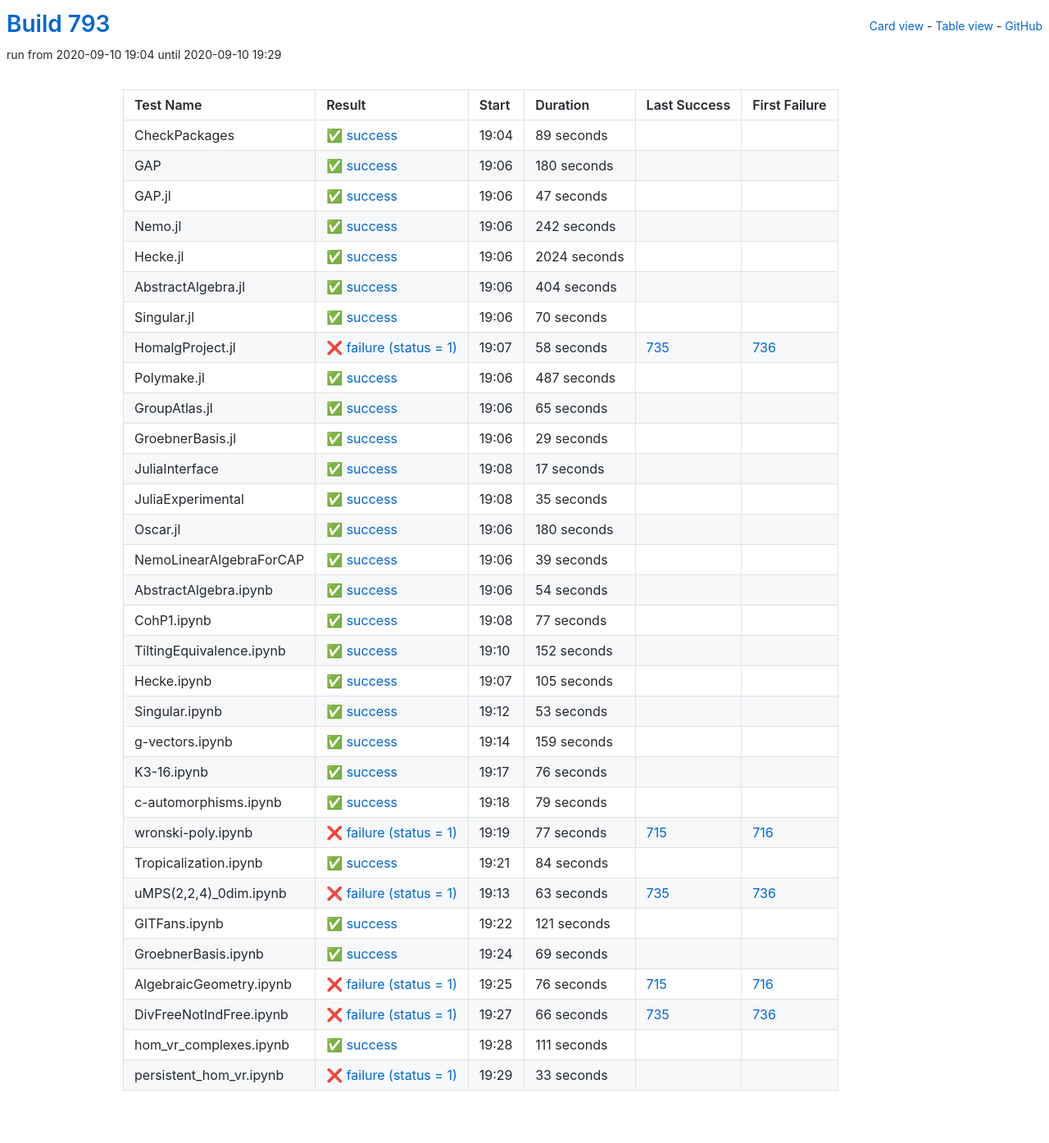
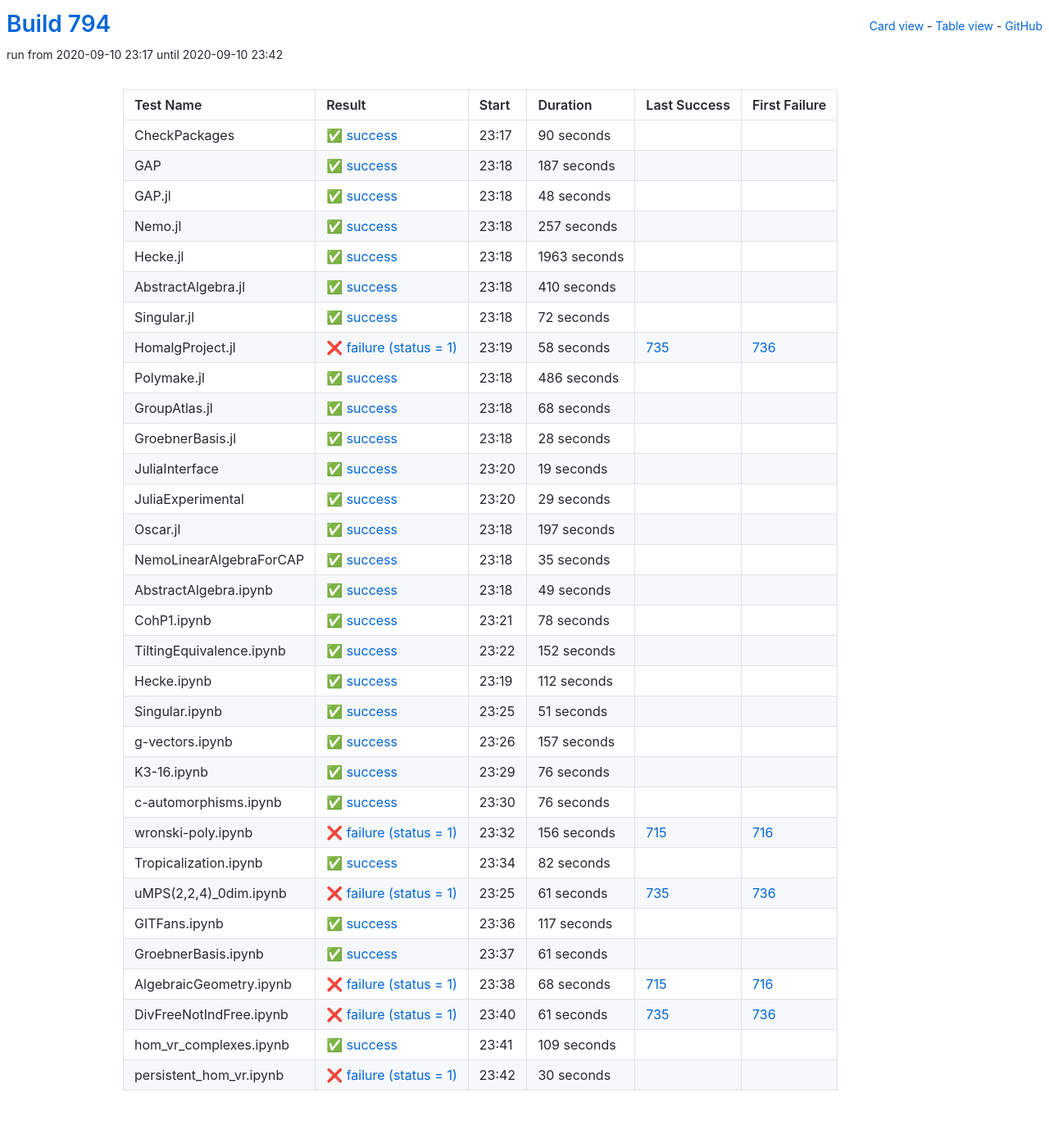
Before and after one commit to oscar-system/oscar-ci-status-stable, a Jekyll site: the page built from table.html, in a window 1280 px wide. Shown: the whole page at 82% size. Built offline with Jekyll 4.4.1, drawn with Linux system fonts in a browser that asks for light colours.

Commit message:
Build #794

```diff
--- a/_data/ci.yml
+++ b/_data/ci.yml
@@ -1,6 +1,6 @@
 ---
-build: 793
-build_url: https://oscarci.mathematik.uni-kl.de/job/oscar-stable/793/
+build: 794
+build_url: https://oscarci.mathematik.uni-kl.de/job/oscar-stable/794/
 job: oscar-stable
 organization: oscar-system
 repo: oscar-ci-status-stable
@@ -8,92 +8,92 @@ repourl: https://github.com/oscar-system/oscar-ci-status-stable
 tests:
 - name: CheckPackages
   id: checkpackages
-  log: https://oscarci.mathematik.uni-kl.de/job/oscar-stable/793/artifact/logs/build-793/CheckPackages.log
-  start: 2020-09-10 19:04
+  log: https://oscarci.mathematik.uni-kl.de/job/oscar-stable/794/artifact/logs/build-794/CheckPackages.log
+  start: 2020-09-10 23:17
   success: true
   exitcode: 0
   status: success
-  duration: 89
+  duration: 90
   last_success: false
   last_success_url:
   first_failure: false
   first_failure_url:
 - name: GAP
   id: gap
-  log: https://oscarci.mathematik.uni-kl.de/job/oscar-stable/793/artifact/logs/build-793/GAP.log
-  start: 2020-09-10 19:06
+  log: https://oscarci.mathematik.uni-kl.de/job/oscar-stable/794/artifact/logs/build-794/GAP.log
+  start: 2020-09-10 23:18
   success: true
   exitcode: 0
   status: success
-  duration: 180
+  duration: 187
   last_success: false
   last_success_url:
   first_failure: false
   first_failure_url:
 - name: GAP.jl
   id: gap-jl
-  log: https://oscarci.mathematik.uni-kl.de/job/oscar-stable/793/artifact/logs/build-793/GAP.jl.log
-  start: 2020-09-10 19:06
+  log: https://oscarci.mathematik.uni-kl.de/job/oscar-stable/794/artifact/logs/build-794/GAP.jl.log
+  start: 2020-09-10 23:18
   success: true
   exitcode: 0
   status: success
-  duration: 47
+  duration: 48
   last_success: false
   last_success_url:
   first_failure: false
   first_failure_url:
 - name: Nemo.jl
   id: nemo-jl
-  log: https://oscarci.mathematik.uni-kl.de/job/oscar-stable/793/artifact/logs/build-793/Nemo.jl.log
-  start: 2020-09-10 19:06
+  log: https://oscarci.mathematik.uni-kl.de/job/oscar-stable/794/artifact/logs/build-794/Nemo.jl.log
+  start: 2020-09-10 23:18
   success: true
   exitcode: 0
   status: success
-  duration: 242
+  duration: 257
   last_success: false
   last_success_url:
   first_failure: false
   first_failure_url:
 - name: Hecke.jl
   id: hecke-jl
-  log: https://oscarci.mathematik.uni-kl.de/job/oscar-stable/793/artifact/logs/build-793/Hecke.jl.log
-  start: 2020-09-10 19:06
+  log: https://oscarci.mathematik.uni-kl.de/job/oscar-stable/794/artifact/logs/build-794/Hecke.jl.log
+  start: 2020-09-10 23:18
   success: true
   exitcode: 0
   status: success
-  duration: 2024
+  duration: 1963
   last_success: false
   last_success_url:
   first_failure: false
   first_failure_url:
 - name: AbstractAlgebra.jl
   id: abstractalgebra-jl
-  log: https://oscarci.mathematik.uni-kl.de/job/oscar-stable/793/artifact/logs/build-793/AbstractAlgebra.jl.log
-  start: 2020-09-10 19:06
+  log: https://oscarci.mathematik.uni-kl.de/job/oscar-stable/794/artifact/logs/build-794/AbstractAlgebra.jl.log
+  start: 2020-09-10 23:18
   success: true
   exitcode: 0
   status: success
-  duration: 404
+  duration: 410
   last_success: false
   last_success_url:
   first_failure: false
   first_failure_url:
 - name: Singular.jl
   id: singular-jl
-  log: https://oscarci.mathematik.uni-kl.de/job/oscar-stable/793/artifact/logs/build-793/Singular.jl.log
-  start: 2020-09-10 19:06
+  log: https://oscarci.mathematik.uni-kl.de/job/oscar-stable/794/artifact/logs/build-794/Singular.jl.log
+  start: 2020-09-10 23:18
   success: true
   exitcode: 0
   status: success
-  duration: 70
+  duration: 72
   last_success: false
   last_success_url:
   first_failure: false
   first_failure_url:
 - name: HomalgProject.jl
   id: homalgproject-jl
-  log: https://oscarci.mathematik.uni-kl.de/job/oscar-stable/793/artifact/logs/build-793/HomalgProject.jl.log
-  start: 2020-09-10 19:07
+  log: https://oscarci.mathematik.uni-kl.de/job/oscar-stable/794/artifact/logs/build-794/HomalgProject.jl.log
+  start: 2020-09-10 23:19
   success: false
   exitcode: 1
   status: failure
@@ -104,32 +104,56 @@ tests:
   first_failure_url: https://oscarci.mathematik.uni-kl.de/job/oscar-stable/736/
 - name: Polymake.jl
   id: polymake-jl
-  log: https://oscarci.mathematik.uni-kl.de/job/oscar-stable/793/artifact/logs/build-793/Polymake.jl.log
-  start: 2020-09-10 19:06
+  log: https://oscarci.mathematik.uni-kl.de/job/oscar-stable/794/artifact/logs/build-794/Polymake.jl.log
+  start: 2020-09-10 23:18
   success: true
   exitcode: 0
   status: success
-  duration: 487
+  duration: 486
   last_success: false
   last_success_url:
   first_failure: false
   first_failure_url:
 - name: GroupAtlas.jl
   id: groupatlas-jl
-  log: https://oscarci.mathematik.uni-kl.de/job/oscar-stable/793/artifact/logs/build-793/GroupAtlas.jl.log
-  start: 2020-09-10 19:06
+  log: https://oscarci.mathematik.uni-kl.de/job/oscar-stable/794/artifact/logs/build-794/GroupAtlas.jl.log
+  start: 2020-09-10 23:18
   success: true
   exitcode: 0
   status: success
-  duration: 65
+  duration: 68
   last_success: false
   last_success_url:
   first_failure: false
   first_failure_url:
 - name: GroebnerBasis.jl
   id: groebnerbasis-jl
-  log: https://oscarci.mathematik.uni-kl.de/job/oscar-stable/793/artifact/logs/build-793/GroebnerBasis.jl.log
-  start: 2020-09-10 19:06
+  log: https://oscarci.mathematik.uni-kl.de/job/oscar-stable/794/artifact/logs/build-794/GroebnerBasis.jl.log
+  start: 2020-09-10 23:18
+  success: true
+  exitcode: 0
+  status: success
+  duration: 28
+  last_success: false
+  last_success_url:
+  first_failure: false
+  first_failure_url:
+- name: JuliaInterface
+  id: juliainterface
+  log: https://oscarci.mathematik.uni-kl.de/job/oscar-stable/794/artifact/logs/build-794/JuliaInterface.log
+  start: 2020-09-10 23:20
+  success: true
+  exitcode: 0
+  status: success
+  duration: 19
+  last_success: false
+  last_success_url:
+  first_failure: false
+  first_failure_url:
+- name: JuliaExperimental
+  id: juliaexperimental
+  log: https://oscarci.mathematik.uni-kl.de/job/oscar-stable/794/artifact/logs/build-794/JuliaExperimental.log
+  start: 2020-09-10 23:20
   success: true
   exitcode: 0
   status: success
@@ -138,22 +162,22 @@ tests:
   last_success_url:
   first_failure: false
   first_failure_url:
-- name: JuliaInterface
-  id: juliainterface
-  log: https://oscarci.mathematik.uni-kl.de/job/oscar-stable/793/artifact/logs/build-793/JuliaInterface.log
-  start: 2020-09-10 19:08
+- name: Oscar.jl
+  id: oscar-jl
+  log: https://oscarci.mathematik.uni-kl.de/job/oscar-stable/794/artifact/logs/build-794/Oscar.jl.log
+  start: 2020-09-10 23:18
   success: true
   exitcode: 0
   status: success
-  duration: 17
+  duration: 197
   last_success: false
   last_success_url:
   first_failure: false
   first_failure_url:
-- name: JuliaExperimental
-  id: juliaexperimental
-  log: https://oscarci.mathematik.uni-kl.de/job/oscar-stable/793/artifact/logs/build-793/JuliaExperimental.log
-  start: 2020-09-10 19:08
+- name: NemoLinearAlgebraForCAP
+  id: nemolinearalgebraforcap
+  log: https://oscarci.mathematik.uni-kl.de/job/oscar-stable/794/artifact/logs/build-794/NemoLinearAlgebraForCAP.log
+  start: 2020-09-10 23:18
   success: true
   exitcode: 0
   status: success
@@ -162,58 +186,34 @@ tests:
   last_success_url:
   first_failure: false
   first_failure_url:
-- name: Oscar.jl
-  id: oscar-jl
-  log: https://oscarci.mathematik.uni-kl.de/job/oscar-stable/793/artifact/logs/build-793/Oscar.jl.log
-  start: 2020-09-10 19:06
+- name: AbstractAlgebra.ipynb
+  id: abstractalgebra-ipynb
+  log: https://oscarci.mathematik.uni-kl.de/job/oscar-stable/794/artifact/logs/build-794/AbstractAlgebra.ipynb.log
+  start: 2020-09-10 23:18
   success: true
   exitcode: 0
   status: success
-  duration: 180
-  last_success: false
-  last_success_url:
-  first_failure: false
-  first_failure_url:
-- name: NemoLinearAlgebraForCAP
-  id: nemolinearalgebraforcap
-  log: https://oscarci.mathematik.uni-kl.de/job/oscar-stable/793/artifact/logs/build-793/NemoLinearAlgebraForCAP.log
-  start: 2020-09-10 19:06
-  success: true
-  exitcode: 0
-  status: success
-  duration: 39
-  last_success: false
-  last_success_url:
-  first_failure: false
-  first_failure_url:
-- name: AbstractAlgebra.ipynb
-  id: abstractalgebra-ipynb
-  log: https://oscarci.mathematik.uni-kl.de/job/oscar-stable/793/artifact/logs/build-793/AbstractAlgebra.ipynb.log
-  start: 2020-09-10 19:06
-  success: true
-  exitcode: 0
-  status: success
-  duration: 54
+  duration: 49
   last_success: false
   last_success_url:
   first_failure: false
   first_failure_url:
 - name: CohP1.ipynb
   id: cohp1-ipynb
-  log: https://oscarci.mathematik.uni-kl.de/job/oscar-stable/793/artifact/logs/build-793/CohP1.ipynb.log
-  start: 2020-09-10 19:08
+  log: https://oscarci.mathematik.uni-kl.de/job/oscar-stable/794/artifact/logs/build-794/CohP1.ipynb.log
+  start: 2020-09-10 23:21
   success: true
   exitcode: 0
   status: success
-  duration: 77
+  duration: 78
   last_success: false
   last_success_url:
   first_failure: false
   first_failure_url:
 - name: TiltingEquivalence.ipynb
   id: tiltingequivalence-ipynb
-  log: https://oscarci.mathematik.uni-kl.de/job/oscar-stable/793/artifact/logs/build-793/TiltingEquivalence.ipynb.log
-  start: 2020-09-10 19:10
+  log: https://oscarci.mathematik.uni-kl.de/job/oscar-stable/794/artifact/logs/build-794/TiltingEquivalence.ipynb.log
+  start: 2020-09-10 23:22
   success: true
   exitcode: 0
   status: success
@@ -224,44 +224,44 @@ tests:
   first_failure_url:
 - name: Hecke.ipynb
   id: hecke-ipynb
-  log: https://oscarci.mathematik.uni-kl.de/job/oscar-stable/793/artifact/logs/build-793/Hecke.ipynb.log
-  start: 2020-09-10 19:07
+  log: https://oscarci.mathematik.uni-kl.de/job/oscar-stable/794/artifact/logs/build-794/Hecke.ipynb.log
+  start: 2020-09-10 23:19
   success: true
   exitcode: 0
   status: success
-  duration: 105
+  duration: 112
   last_success: false
   last_success_url:
   first_failure: false
   first_failure_url:
 - name: Singular.ipynb
   id: singular-ipynb
-  log: https://oscarci.mathematik.uni-kl.de/job/oscar-stable/793/artifact/logs/build-793/Singular.ipynb.log
-  start: 2020-09-10 19:12
+  log: https://oscarci.mathematik.uni-kl.de/job/oscar-stable/794/artifact/logs/build-794/Singular.ipynb.log
+  start: 2020-09-10 23:25
   success: true
   exitcode: 0
   status: success
-  duration: 53
+  duration: 51
   last_success: false
   last_success_url:
   first_failure: false
   first_failure_url:
 - name: g-vectors.ipynb
   id: g-vectors-ipynb
-  log: https://oscarci.mathematik.uni-kl.de/job/oscar-stable/793/artifact/logs/build-793/g-vectors.ipynb.log
-  start: 2020-09-10 19:14
+  log: https://oscarci.mathematik.uni-kl.de/job/oscar-stable/794/artifact/logs/build-794/g-vectors.ipynb.log
+  start: 2020-09-10 23:26
   success: true
   exitcode: 0
   status: success
-  duration: 159
+  duration: 157
   last_success: false
   last_success_url:
   first_failure: false
   first_failure_url:
 - name: K3-16.ipynb
   id: k3-16-ipynb
-  log: https://oscarci.mathematik.uni-kl.de/job/oscar-stable/793/artifact/logs/build-793/K3-16.ipynb.log
-  start: 2020-09-10 19:17
+  log: https://oscarci.mathematik.uni-kl.de/job/oscar-stable/794/artifact/logs/build-794/K3-16.ipynb.log
+  start: 2020-09-10 23:29
   success: true
   exitcode: 0
   status: success
@@ -272,120 +272,120 @@ tests:
   first_failure_url:
 - name: c-automorphisms.ipynb
   id: c-automorphisms-ipynb
-  log: https://oscarci.mathematik.uni-kl.de/job/oscar-stable/793/artifact/logs/build-793/c-automorphisms.ipynb.log
-  start: 2020-09-10 19:18
+  log: https://oscarci.mathematik.uni-kl.de/job/oscar-stable/794/artifact/logs/build-794/c-automorphisms.ipynb.log
+  start: 2020-09-10 23:30
   success: true
   exitcode: 0
   status: success
-  duration: 79
+  duration: 76
   last_success: false
   last_success_url:
   first_failure: false
   first_failure_url:
 - name: wronski-poly.ipynb
   id: wronski-poly-ipynb
-  log: https://oscarci.mathematik.uni-kl.de/job/oscar-stable/793/artifact/logs/build-793/wronski-poly.ipynb.log
-  start: 2020-09-10 19:19
+  log: https://oscarci.mathematik.uni-kl.de/job/oscar-stable/794/artifact/logs/build-794/wronski-poly.ipynb.log
+  start: 2020-09-10 23:32
   success: false
   exitcode: 1
   status: failure
-  duration: 77
+  duration: 156
   last_success: 715
   last_success_url: https://oscarci.mathematik.uni-kl.de/job/oscar-stable/715/
   first_failure: 716
   first_failure_url: https://oscarci.mathematik.uni-kl.de/job/oscar-stable/716/
 - name: Tropicalization.ipynb
   id: tropicalization-ipynb
-  log: https://oscarci.mathematik.uni-kl.de/job/oscar-stable/793/artifact/logs/build-793/Tropicalization.ipynb.log
-  start: 2020-09-10 19:21
+  log: https://oscarci.mathematik.uni-kl.de/job/oscar-stable/794/artifact/logs/build-794/Tropicalization.ipynb.log
+  start: 2020-09-10 23:34
   success: true
   exitcode: 0
   status: success
-  duration: 84
+  duration: 82
   last_success: false
   last_success_url:
   first_failure: false
   first_failure_url:
 - name: uMPS(2,2,4)_0dim.ipynb
   id: umps-2-2-4-0dim-ipynb
-  log: https://oscarci.mathematik.uni-kl.de/job/oscar-stable/793/artifact/logs/build-793/uMPS-2-2-4-_0dim.ipynb.log
-  start: 2020-09-10 19:13
+  log: https://oscarci.mathematik.uni-kl.de/job/oscar-stable/794/artifact/logs/build-794/uMPS-2-2-4-_0dim.ipynb.log
+  start: 2020-09-10 23:25
   success: false
   exitcode: 1
   status: failure
-  duration: 63
+  duration: 61
   last_success: 735
   last_success_url: https://oscarci.mathematik.uni-kl.de/job/oscar-stable/735/
   first_failure: 736
   first_failure_url: https://oscarci.mathematik.uni-kl.de/job/oscar-stable/736/
 - name: GITFans.ipynb
   id: gitfans-ipynb
-  log: https://oscarci.mathematik.uni-kl.de/job/oscar-stable/793/artifact/logs/build-793/GITFans.ipynb.log
-  start: 2020-09-10 19:22
+  log: https://oscarci.mathematik.uni-kl.de/job/oscar-stable/794/artifact/logs/build-794/GITFans.ipynb.log
+  start: 2020-09-10 23:36
   success: true
   exitcode: 0
   status: success
-  duration: 121
+  duration: 117
   last_success: false
   last_success_url:
   first_failure: false
   first_failure_url:
 - name: GroebnerBasis.ipynb
   id: groebnerbasis-ipynb
-  log: https://oscarci.mathematik.uni-kl.de/job/oscar-stable/793/artifact/logs/build-793/GroebnerBasis.ipynb.log
-  start: 2020-09-10 19:24
+  log: https://oscarci.mathematik.uni-kl.de/job/oscar-stable/794/artifact/logs/build-794/GroebnerBasis.ipynb.log
+  start: 2020-09-10 23:37
   success: true
   exitcode: 0
   status: success
-  duration: 69
+  duration: 61
   last_success: false
   last_success_url:
   first_failure: false
   first_failure_url:
 - name: AlgebraicGeometry.ipynb
   id: algebraicgeometry-ipynb
-  log: https://oscarci.mathematik.uni-kl.de/job/oscar-stable/793/artifact/logs/build-793/AlgebraicGeometry.ipynb.log
-  start: 2020-09-10 19:25
+  log: https://oscarci.mathematik.uni-kl.de/job/oscar-stable/794/artifact/logs/build-794/AlgebraicGeometry.ipynb.log
+  start: 2020-09-10 23:38
   success: false
   exitcode: 1
   status: failure
-  duration: 76
+  duration: 68
   last_success: 715
   last_success_url: https://oscarci.mathematik.uni-kl.de/job/oscar-stable/715/
   first_failure: 716
   first_failure_url: https://oscarci.mathematik.uni-kl.de/job/oscar-stable/716/
 - name: DivFreeNotIndFree.ipynb
   id: divfreenotindfree-ipynb
-  log: https://oscarci.mathematik.uni-kl.de/job/oscar-stable/793/artifact/logs/build-793/DivFreeNotIndFree.ipynb.log
-  start: 2020-09-10 19:27
+  log: https://oscarci.mathematik.uni-kl.de/job/oscar-stable/794/artifact/logs/build-794/DivFreeNotIndFree.ipynb.log
+  start: 2020-09-10 23:40
   success: false
   exitcode: 1
   status: failure
-  duration: 66
+  duration: 61
   last_success: 735
   last_success_url: https://oscarci.mathematik.uni-kl.de/job/oscar-stable/735/
   first_failure: 736
   first_failure_url: https://oscarci.mathematik.uni-kl.de/job/oscar-stable/736/
 - name: hom_vr_complexes.ipynb
   id: hom-vr-complexes-ipynb
-  log: https://oscarci.mathematik.uni-kl.de/job/oscar-stable/793/artifact/logs/build-793/hom_vr_complexes.ipynb.log
-  start: 2020-09-10 19:28
+  log: https://oscarci.mathematik.uni-kl.de/job/oscar-stable/794/artifact/logs/build-794/hom_vr_complexes.ipynb.log
+  start: 2020-09-10 23:41
   success: true
   exitcode: 0
   status: success
-  duration: 111
+  duration: 109
   last_success: false
   last_success_url:
   first_failure: false
   first_failure_url:
 - name: persistent_hom_vr.ipynb
   id: persistent-hom-vr-ipynb
-  log: https://oscarci.mathematik.uni-kl.de/job/oscar-stable/793/artifact/logs/build-793/persistent_hom_vr.ipynb.log
-  start: 2020-09-10 19:29
+  log: https://oscarci.mathematik.uni-kl.de/job/oscar-stable/794/artifact/logs/build-794/persistent_hom_vr.ipynb.log
+  start: 2020-09-10 23:42
   success: false
   exitcode: 1
   status: failure
-  duration: 33
+  duration: 30
   last_success: false
   last_success_url:
   first_failure: false
```
Also changed, not shown: README.md.
